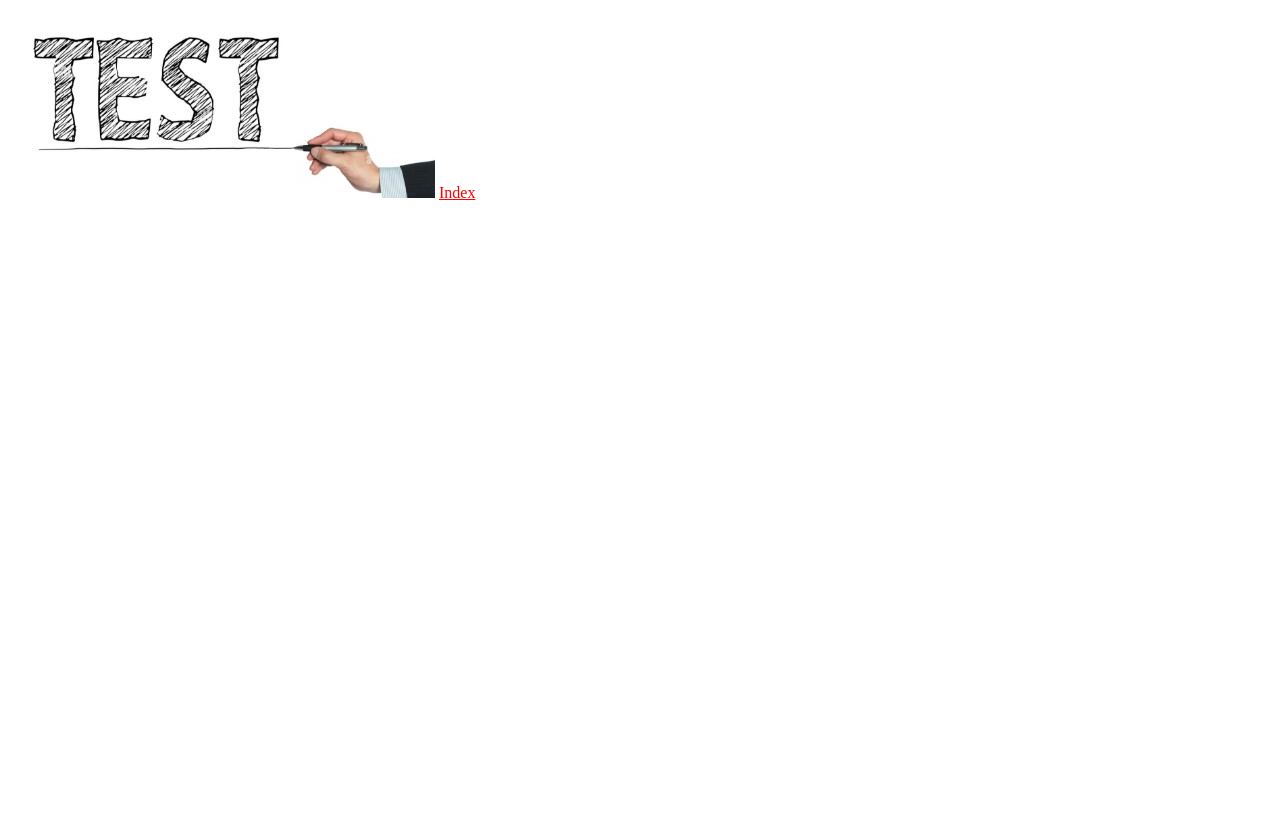
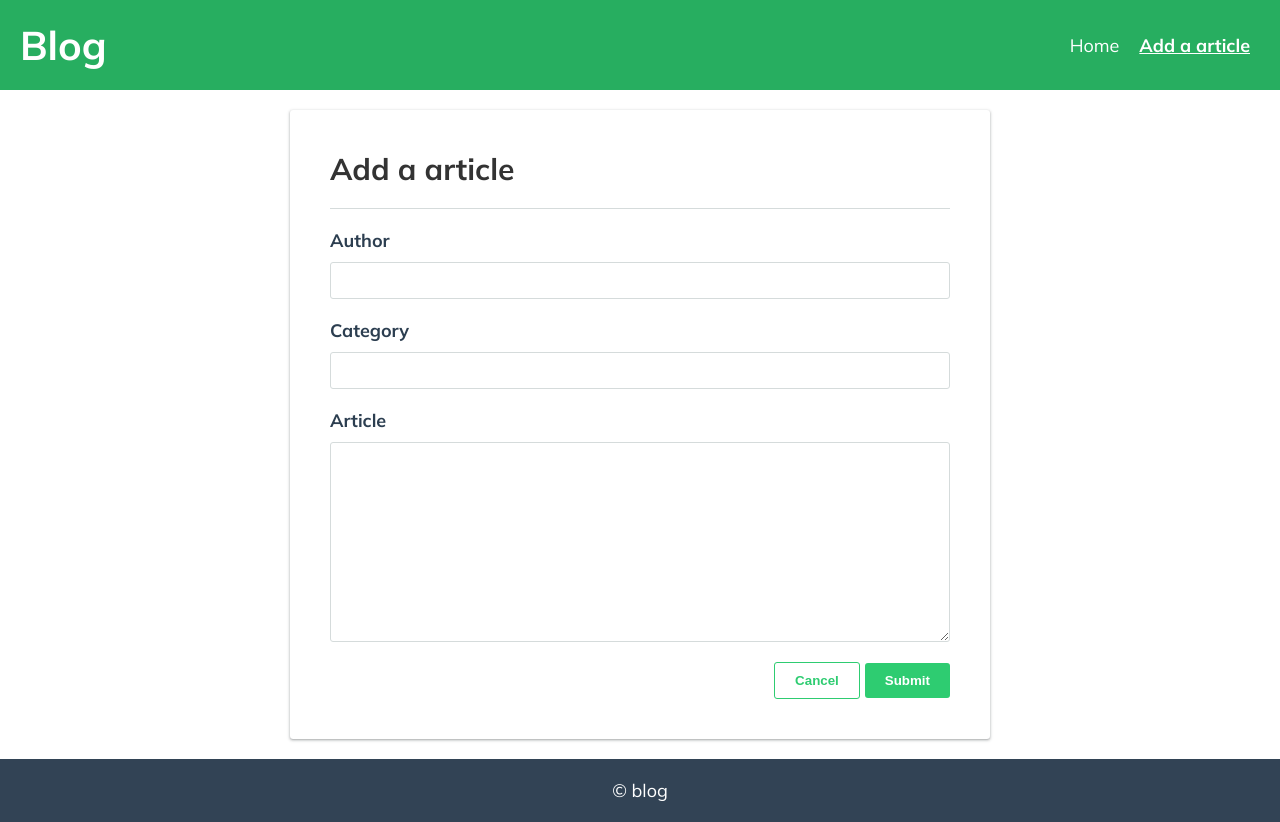
Before and after one commit to CCDevX/vanilla-js-blog-app, a website built with Vite: page src/form-article/form-article.html in a window 1280 px wide. Before the commit the page ends 800 px from the top, so only its background shows below. Built offline with nearby package versions, Linux system fonts and the light colour scheme.

Commit message:
add header, menu, footer, and article form page design

```diff
--- a/src/assets/styles/_classes.scss
+++ b/src/assets/styles/_classes.scss
@@ -0,0 +1,28 @@
+.title {
+  &-underline {
+    padding-bottom: 2rem;
+    border-bottom: 1px solid var(--divider);
+  }
+}
+
+.btn {
+  border: 0;
+  border-radius: 3px;
+  padding: 1rem 2rem;
+  font-weight: 700;
+  cursor: pointer;
+  transition: box-shadow 0.2s;
+  &:hover {
+    box-shadow: var(--box-shadow);
+    transition: box-shadow 0.2s;
+  }
+  &-primary {
+    background: var(--primary);
+    color: white;
+  }
+  &-secondary {
+    border: 1px solid var(--primary);
+    background: white;
+    color: var(--primary);
+  }
+}
--- a/src/assets/styles/_variables.scss
+++ b/src/assets/styles/_variables.scss
@@ -3,8 +3,10 @@
   --dark: #27ae60;
   --accent: #2c3e50;
   --text: #333;
-  --divider: #ecf0f1;
-  --font-familly: "Mulish", serif;
+  // --divider: #ecf0f1;
+  --divider: #d5dbdb;
+  --dark-grey: #324355;
+  --font-family: "Mulish", sans-serif;
   --box-shadow: 0 1px 2px 0 rgba(60, 64, 67, 0.3),
     0 1px 3px 1px rgba(60, 64, 67, 0.15);
 }
--- a/src/assets/styles/styles.scss
+++ b/src/assets/styles/styles.scss
@@ -23,7 +23,33 @@ footer {
 
 header {
   grid-area: header;
-  background: green;
+  background: var(--dark);
+  display: flex;
+  flex-flow: row nowrap;
+  justify-content: space-between;
+  align-items: center;
+  a {
+    color: white;
+  }
+  .header-brand {
+    font-size: 4rem;
+    font-weight: 700;
+  }
+
+  ul {
+    display: flex;
+    li {
+      .header-nav {
+        font-size: 1.8rem;
+        padding: 0 10px;
+      }
+
+      .active {
+        font-weight: 700;
+        text-decoration: underline;
+      }
+    }
+  }
 }
 
 .content {
@@ -32,4 +58,8 @@ header {
 
 footer {
   grid-area: footer;
+  background: var(--dark-grey);
+  font-size: 1.8rem;
+  text-align: center;
+  color: white;
 }
--- a/src/form-article/form-article-style.scss
+++ b/src/form-article/form-article-style.scss
@@ -1,3 +1,46 @@
-a {
-  color: red;
+.content {
+  display: flex;
+  justify-content: center;
+  align-items: center;
+  form {
+    width: 700px;
+    padding: 4rem;
+    box-shadow: var(--box-shadow);
+    border-radius: 3px;
+    display: flex;
+    flex-direction: column;
+    .form-group {
+      margin-bottom: 2rem;
+      display: flex;
+      flex-direction: column;
+      label {
+        font-size: 1.8rem;
+        color: var(--accent);
+        font-weight: 700;
+        margin-bottom: 1rem;
+      }
+      input,
+      textarea {
+        border: 1px solid var(--divider);
+        padding: 1rem;
+        outline: 0;
+        border-radius: 3px;
+        &:focus {
+          border-color: var(--accent);
+        }
+      }
+
+      textarea {
+        min-height: 20rem;
+      }
+    }
+    .form-btn-container {
+      display: flex;
+      justify-content: flex-end;
+      align-items: center;
+      button {
+        margin-left: 0.5rem;
+      }
+    }
+  }
 }
--- a/src/form-article/form-article.html
+++ b/src/form-article/form-article.html
@@ -12,8 +12,43 @@
     <title>Blog</title>
   </head>
   <body>
-    <img src="../assets/images/test.jpg" alt="une image" />
-    <a href="../index.html">Index</a>
+    <div class="container">
+      <header>
+        <a href="./index.html" class="header-brand">Blog</a>
+        <ul>
+          <li>
+            <a href="../index.html" class="header-nav">Home</a>
+          </li>
+          <li>
+            <a href="./form-article.html" class="header-nav active"
+              >Add a article</a
+            >
+          </li>
+        </ul>
+      </header>
+      <div class="content">
+        <form action="">
+          <h2 class="title-underline">Add a article</h2>
+          <div class="form-group">
+            <label>Author</label>
+            <input type="text" name="author" id="" />
+          </div>
+          <div class="form-group">
+            <label>Category</label>
+            <input type="text" name="category" id="" />
+          </div>
+          <div class="form-group">
+            <label>Article</label>
+            <textarea name="content"></textarea>
+          </div>
+          <div class="form-btn-container">
+            <button class="btn btn-secondary">Cancel</button>
+            <button class="btn btn-primary">Submit</button>
+          </div>
+        </form>
+      </div>
+      <footer>&copy; blog</footer>
+    </div>
     <script type="module" src="./form-article.js"></script>
   </body>
 </html>
--- a/src/form-article/form-article.js
+++ b/src/form-article/form-article.js
@@ -1,3 +1,9 @@
+import "../assets/styles/styles.scss";
 import "./form-article-style.scss";
 import "../assets/javascripts/topbar.js";
-console.log("form page");
+
+const form = document.querySelector("form");
+
+form.addEventListener("submit", (event) => {
+  event.preventDefault();
+});
```
Also changed, not shown: src/index.html (+14 -2 lines), src/assets/images/test.jpg (deleted).
